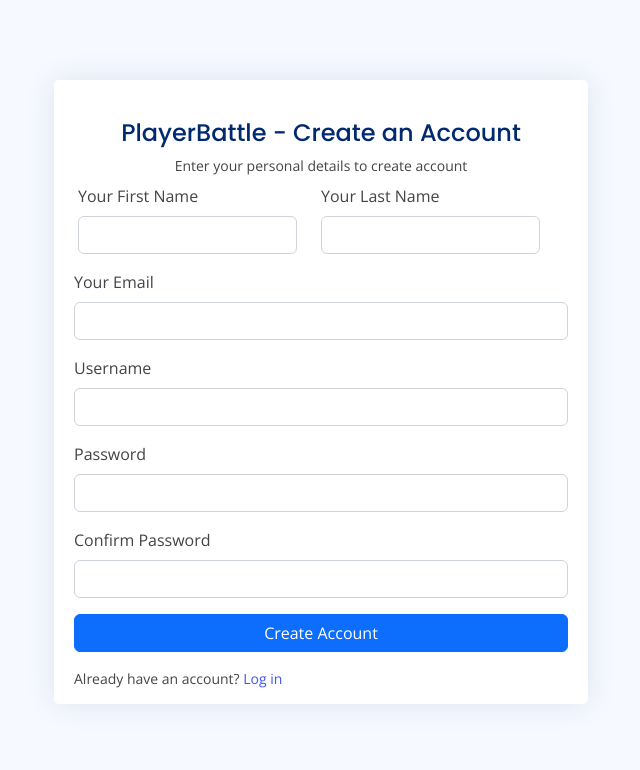
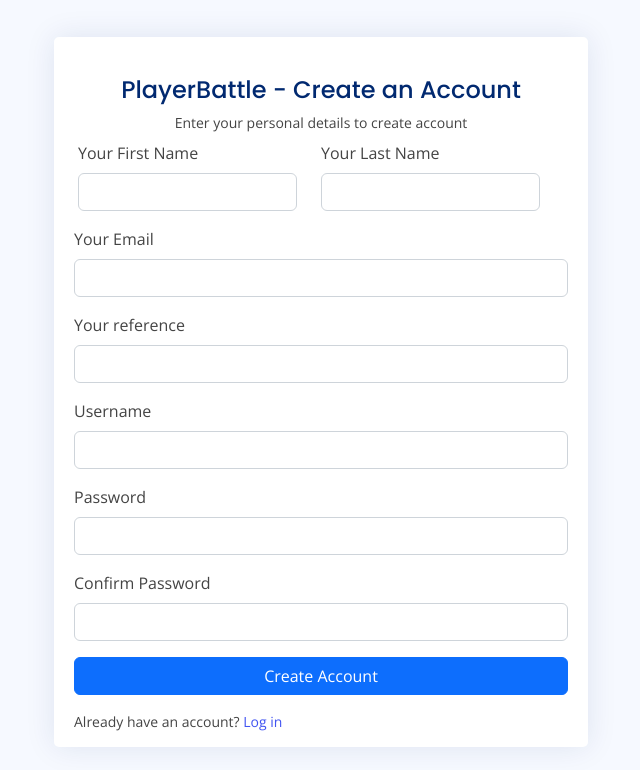
Before and after one commit to shubh1605/PlayerBattle, a Django app: page /register/ in a window 1280 px wide. Shown: the top 770 px of the page, without its empty margins (319-959 px from the left). Run offline with Django 4.2, Linux system fonts and the light colour scheme; tables that the repository leaves empty hold one stand-in row (values such as "Sample post"); some libraries are stand-ins or nearby versions.

Commit message:
references added in views

```diff
--- a/core/templates/core/register.html
+++ b/core/templates/core/register.html
@@ -159,6 +159,22 @@
                       </div>
 
                       <div class="col-12">
+                        <label for="reference" class="form-label"
+                          >Your reference</label
+                        >
+                        <input
+                          type="text"
+                          name="reference"
+                          class="form-control"
+                          id="reference"
+                          required
+                        />
+                        <div class="invalid-feedback">
+                          Please enter a valid username
+                        </div>
+                      </div>
+
+                      <div class="col-12">
                         <label for="yourUsername" class="form-label"
                           >Username</label
                         >
--- a/core/views.py
+++ b/core/views.py
@@ -394,26 +394,35 @@ def login_user(request):
 		return render(request, 'core/login.html')
 
 def register(request):
+
 	if request.method == "POST":
 		first_name = request.POST['first_name']
 		last_name = request.POST['last_name']
 		email = request.POST['email']
+		reference = request.POST['reference']
 		username = request.POST['username']
 		password1 = request.POST['password1']
 		password2 = request.POST['password2']
 		existing_user = User.objects.filter(email=email)
+		all_users = User.objects.values()
+		all_usernames = [user['username'] for user in all_users]
 
 		if password1 == password2:
-			try:
-				new_user = User.objects.create_user(first_name=first_name,last_name=last_name,email=email,username=username,password=password1,is_active=False)
-				new_user.save()
-				messages.success(request, "Profile created!" )
-				return redirect("login")
-			except:
-				# print("here2")
-				messages.error(request, "Username already taken!" )
-				# print("same username")
+			if reference in all_usernames:
+				try:
+					new_user = User.objects.create_user(first_name=first_name,last_name=last_name,email=email,username=username,password=password1,is_active=False)
+					new_user.save()
+					messages.success(request, "Profile created!" )
+					return redirect("login")
+				except:
+					# print("here2")
+					messages.error(request, "Username already taken!" )
+					# print("same username")
+					return redirect ("register")
+			else:
+				messages.error(request, "Please enter a valid username" )
 				return redirect ("register")
+
 
 		else:
 			messages.error(request, "Please confirm your passwords" )
```
Also changed, not shown: core/templates/core/base.html (+4 -4 lines).
